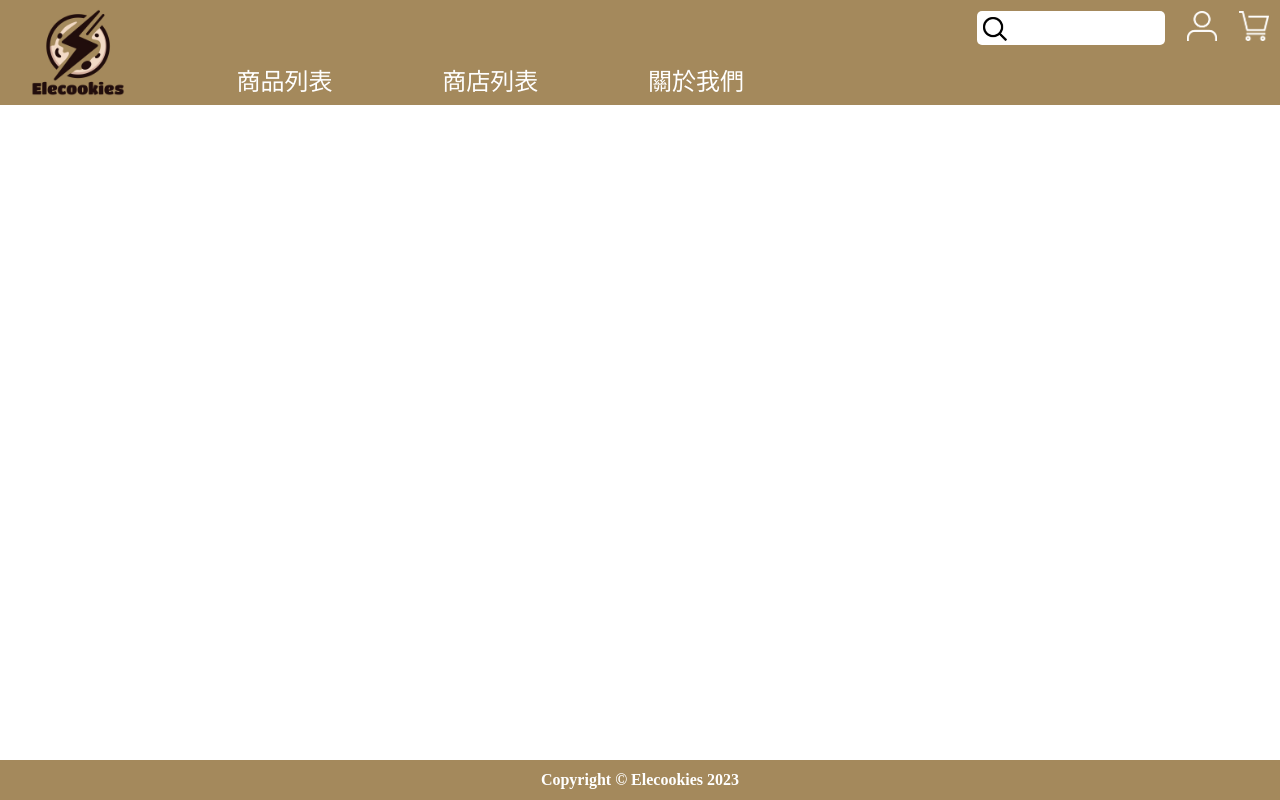
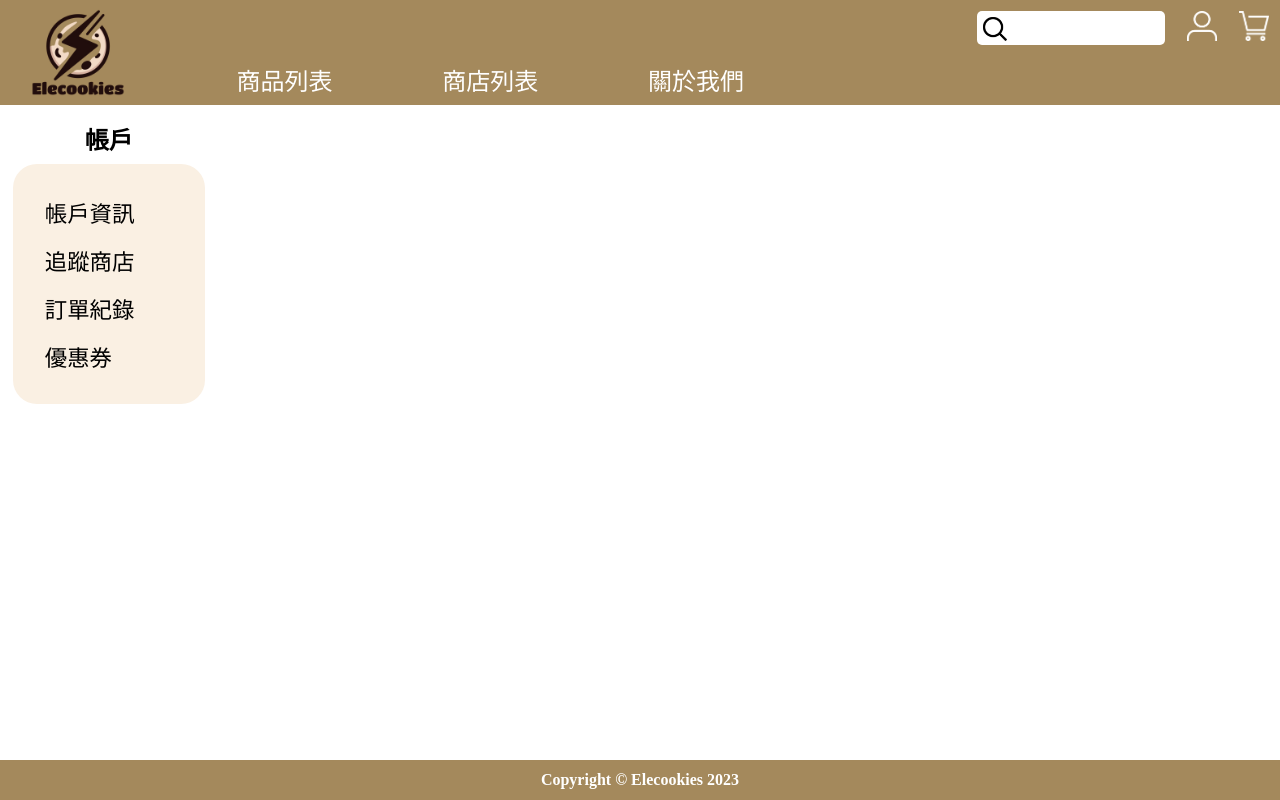
Before and after one commit to Zch720/NTUT_112_1_DatabaseProject_frontend, a React (Vite) app: page /user in a window 1280 px wide. Built offline with nearby package versions, Linux system fonts and the light colour scheme; a web font is replaced by a local one.

Commit message:
[Layout Designment] Customer Account page uncomplete

```diff
--- a/src/App.tsx
+++ b/src/App.tsx
@@ -6,6 +6,7 @@ import Footer from "./Footer";
 import HomePage from "./HomePage";
 import SignInPage from "./SignInPage";
 import SignUpPage from "./SignUpPage";
+import Account, { AccountType } from "./account/Account";
 
 function MainBody() {
 	return (
@@ -16,6 +17,7 @@ function MainBody() {
 					<Route path="/home" element={<HomePage />} />
 					<Route path="/user/signin" element={<SignInPage />} />
 					<Route path="/user/signup" element={<SignUpPage />} />
+					<Route path="/user" element={<Account accountType={AccountType.Customer} />} />
 				</Routes>
 			</BrowserRouter>
 		</main>
--- /dev/null
+++ b/src/account/Account.css
@@ -0,0 +1,22 @@
+.account-menu {
+    width: 15vw;
+    margin: 2vh 1vw;
+}
+
+.account-menu-title {
+    margin: 1vh auto;
+    display: table;
+}
+
+.account-menu-options {
+    display: flex;
+    flex-direction: column;
+    padding: 1.5rem 2rem;
+    border-radius: 1.5rem;
+    background-color: #FAF0E3;
+    font-size: 1.4rem;
+}
+
+.account-menu-options a {
+    margin: 1vh 0;
+}
--- /dev/null
+++ b/src/account/Account.tsx
@@ -0,0 +1,42 @@
+import React from "react";
+import { Outlet } from "react-router-dom";
+import "./Account.css";
+
+export enum AccountType {
+    Customer,
+    Stuff,
+    Admin
+}
+
+type AccountProps = {
+    accountType: AccountType;
+}
+
+function CustomerAccount() {
+    return (
+        <div className="account-menu">
+            <h3 className="account-menu-title">帳戶</h3>
+            <div className="account-menu-options">
+                <a href="/user/profile#">帳戶資訊</a>
+                <a href="/user/followed_shops#">追蹤商店</a>
+                <a href="/user/orders#">訂單紀錄</a>
+                <a href="/user/coupons#">優惠券</a>
+            </div>
+        </div>
+    );
+}
+
+export default function Account({ accountType }: AccountProps) {
+    let accountPage: JSX.Element = <></>;
+
+    if (accountType == AccountType.Customer) {
+        accountPage = CustomerAccount();
+    }
+
+    return (
+        <React.Fragment>
+            {accountPage}
+            <Outlet />
+        </React.Fragment>
+    );
+}
```
